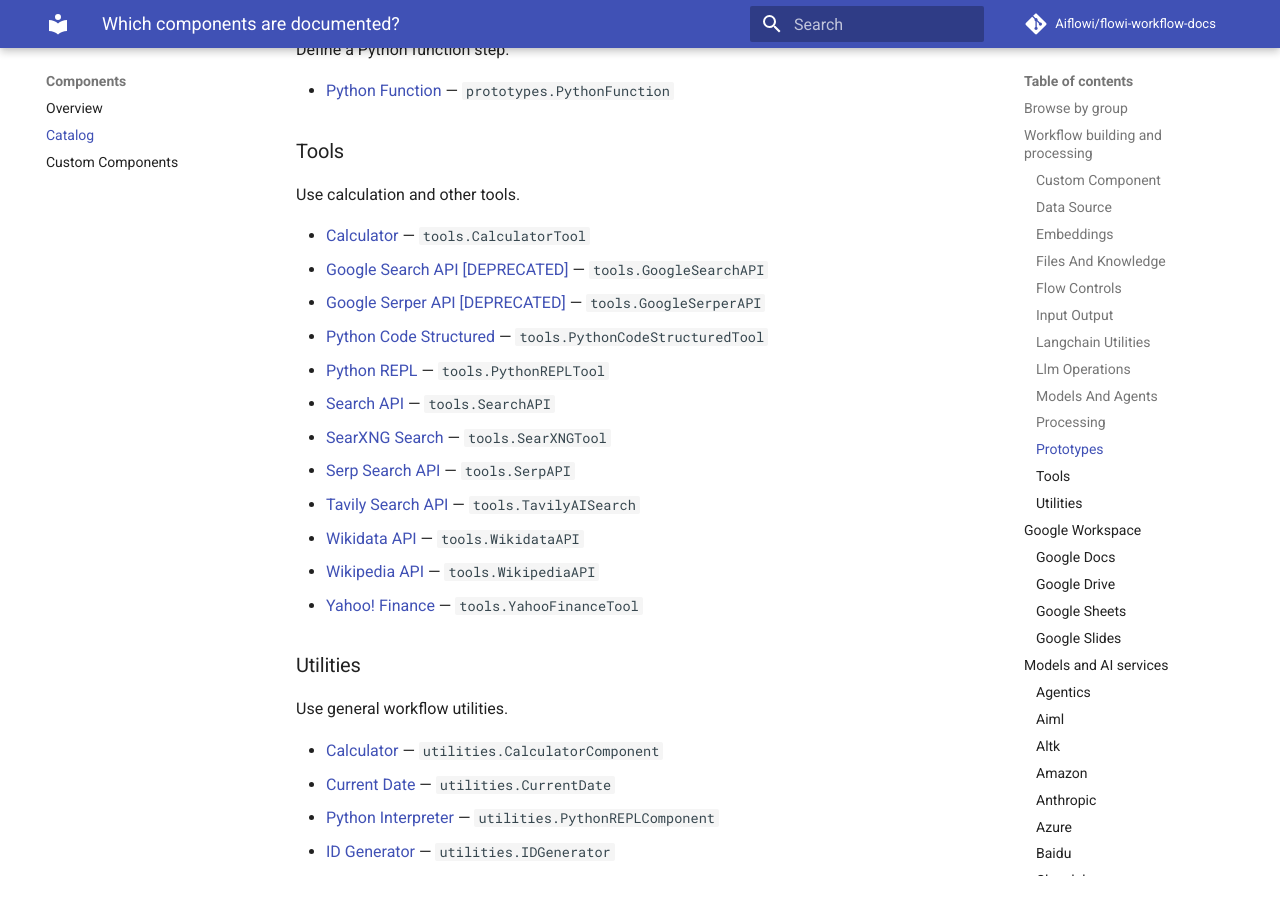
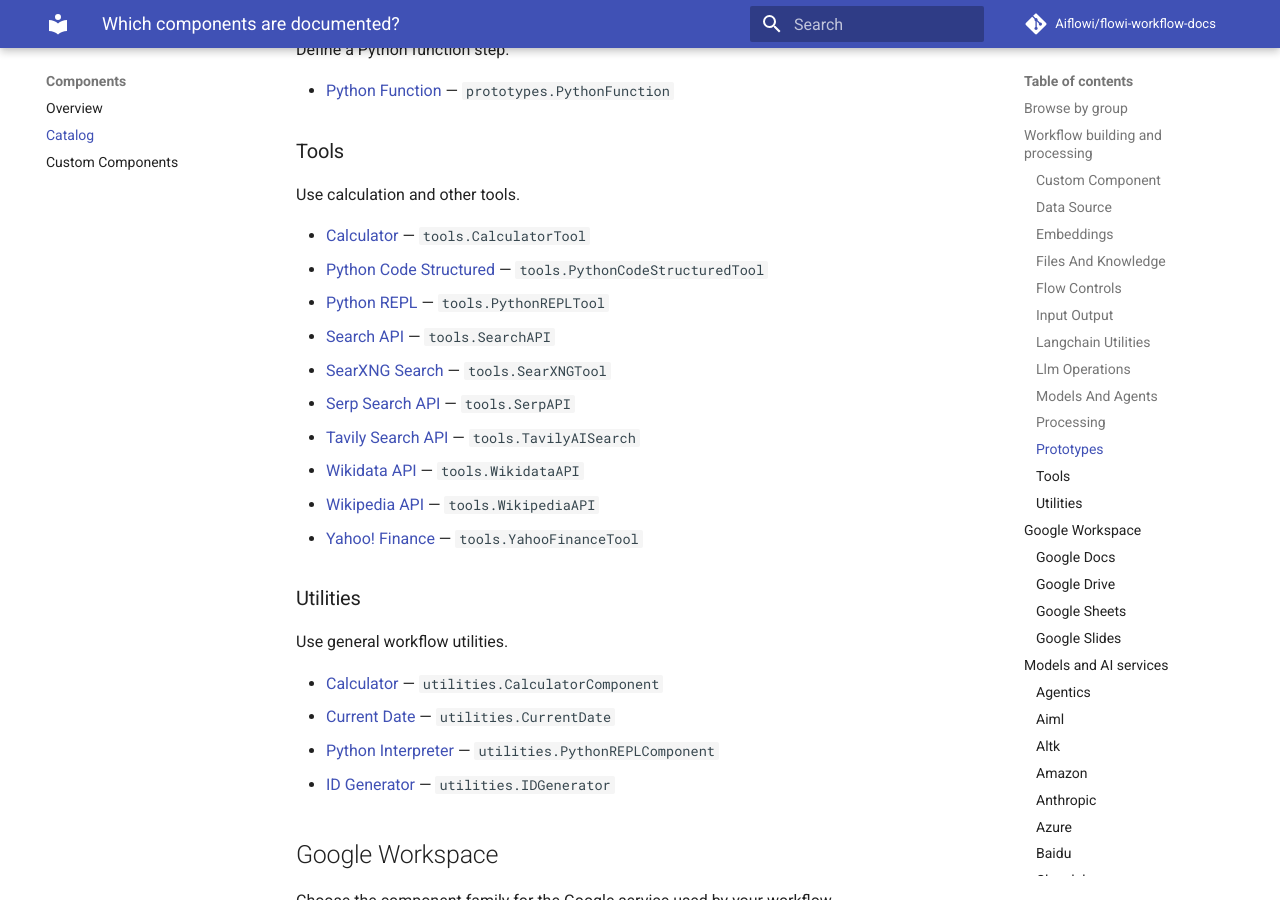
Before and after one commit to Aiflowi/flowi-workflow-docs, an MkDocs documentation site: the page built from docs/components/categories.md, in a window 1280 px wide and 900 px high, scrolled down 5971 px. Built offline with MkDocs 1.6.1 and Material for MkDocs 9.7.7, drawn with Linux system fonts in a browser that asks for light colours; comment, search, counter and statistics services are not loaded.

Commit message:
Catalog: drop 2 deprecated tool entries, fix separator (FL-172)
docs/components/categories.md: remove the two "[DEPRECATED]" Google Search/Serper
entries and replace the stray "?" separators in the Related line with the middle dot.
docs/llms-full.txt regenerated by scripts/build-llms.mjs.

Co-Authored-By: Claude Fable 5.1 <noreply@anthropic.com>
Claude-Session: https://claude.ai/code/session_01LoBWxTY8NLbEWwWxDrLDQ1

```diff
--- a/docs/components/categories.md
+++ b/docs/components/categories.md
@@ -204,8 +204,6 @@ Define a Python function step.
 Use calculation and other tools.
 
 - [Calculator](../ai/components/tools.json) — `tools.CalculatorTool`
-- [Google Search API [DEPRECATED]](../ai/components/tools.json) — `tools.GoogleSearchAPI`
-- [Google Serper API [DEPRECATED]](../ai/components/tools.json) — `tools.GoogleSerperAPI`
 - [Python Code Structured](../ai/components/tools.json) — `tools.PythonCodeStructuredTool`
 - [Python REPL](../ai/components/tools.json) — `tools.PythonREPLTool`
 - [Search API](../ai/components/tools.json) — `tools.SearchAPI`
@@ -1066,4 +1064,4 @@ Create an outbound call request.
 
 ## Related
 
-[Components](index.md) ? [Custom components](custom-components.md) ? [Connections](../connections/index.md)
+[Components](index.md) · [Custom components](custom-components.md) · [Connections](../connections/index.md)
--- a/docs/llms-full.txt
+++ b/docs/llms-full.txt
@@ -810,8 +810,6 @@ Define a Python function step.
 Use calculation and other tools.
 
 - [Calculator](../ai/components/tools.json) — `tools.CalculatorTool`
-- [Google Search API [DEPRECATED]](../ai/components/tools.json) — `tools.GoogleSearchAPI`
-- [Google Serper API [DEPRECATED]](../ai/components/tools.json) — `tools.GoogleSerperAPI`
 - [Python Code Structured](../ai/components/tools.json) — `tools.PythonCodeStructuredTool`
 - [Python REPL](../ai/components/tools.json) — `tools.PythonREPLTool`
 - [Search API](../ai/components/tools.json) — `tools.SearchAPI`
@@ -1672,7 +1670,7 @@ Create an outbound call request.
 
 ## Related
 
-[Components](index.md) ? [Custom components](custom-components.md) ? [Connections](../connections/index.md)
+[Components](index.md) · [Custom components](custom-components.md) · [Connections](../connections/index.md)
 
 ---
 
```
